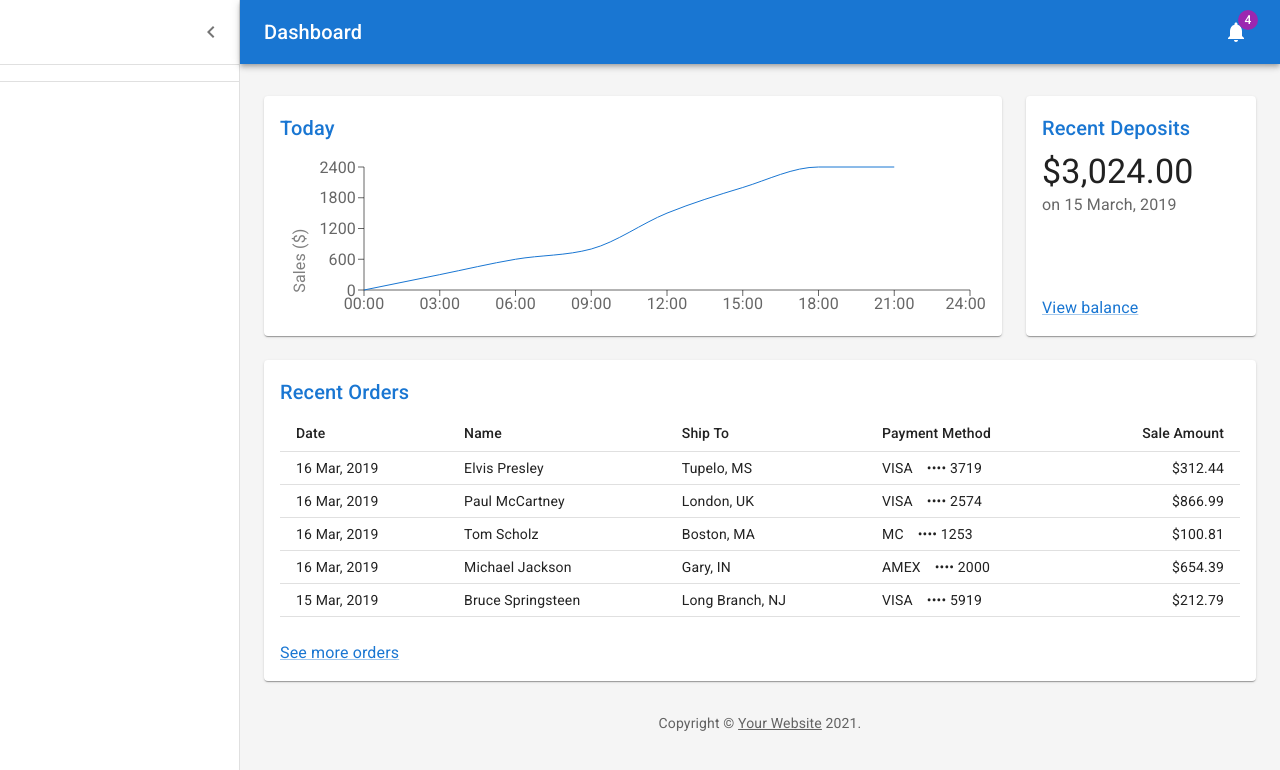
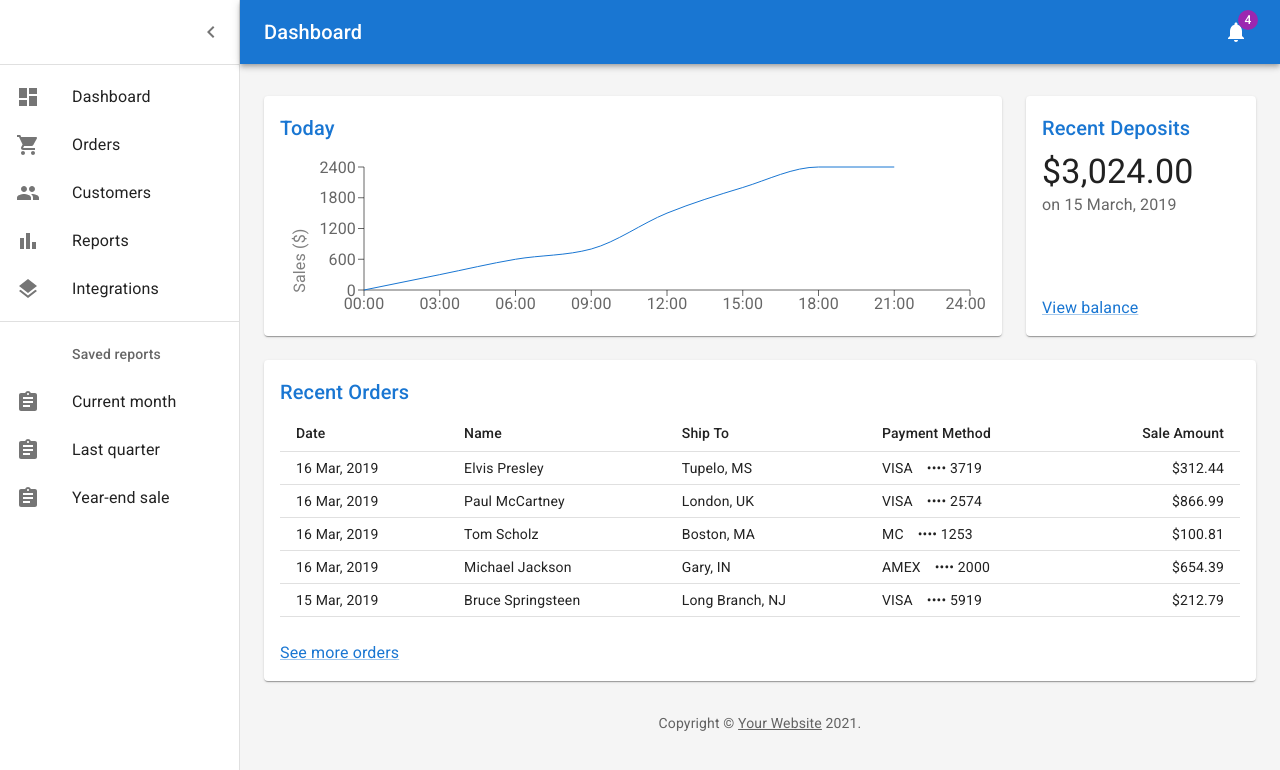
Before and after one commit to numa-C/IFT-Calendar-FE, a Next.js app in the folder src/: page / in a window 1280 px wide. Shown: the top 770 px of the page. Built offline with nearby package versions, Linux system fonts and the light colour scheme.

Commit message:
Set mui Dashbord template.

```diff
--- a/src/package.json
+++ b/src/package.json
@@ -3,7 +3,7 @@
   "version": "0.1.0",
   "private": true,
   "scripts": {
-    "dev": "next dev",
+    "dev": "export NODE_OPTIONS=--openssl-legacy-provider; next dev",
     "build": "export NODE_OPTIONS=--openssl-legacy-provider; next  build",
     "prod": "next start",
     "lint": "next lint"
--- a/src/src/pages/index.tsx
+++ b/src/src/pages/index.tsx
@@ -22,6 +22,18 @@ import secondaryListItems from './listItemsSecond';
 import Chart from './Chart';
 import Deposits from './Deposits';
 import Orders from './Orders';
+
+import ListItem from '@mui/material/ListItem';
+import ListItemIcon from '@mui/material/ListItemIcon';
+import ListItemText from '@mui/material/ListItemText';
+import ListSubheader from '@mui/material/ListSubheader';
+import DashboardIcon from '@mui/icons-material/Dashboard';
+import ShoppingCartIcon from '@mui/icons-material/ShoppingCart';
+import PeopleIcon from '@mui/icons-material/People';
+import BarChartIcon from '@mui/icons-material/BarChart';
+import LayersIcon from '@mui/icons-material/Layers';
+import AssignmentIcon from '@mui/icons-material/Assignment';
+
 
 function Copyright(props: any) {
   return (
@@ -146,9 +158,66 @@ function DashboardContent() {
             </IconButton>
           </Toolbar>
           <Divider />
-          <List>{mainListItems}</List>
+          {/* <List>{mainListItems}</List> */}
+          <List>
+            <div>
+              <ListItem button>
+                <ListItemIcon>
+                  <DashboardIcon />
+                </ListItemIcon>
+                <ListItemText primary="Dashboard" />
+              </ListItem>
+              <ListItem button>
+                <ListItemIcon>
+                  <ShoppingCartIcon />
+                </ListItemIcon>
+                <ListItemText primary="Orders" />
+              </ListItem>
+              <ListItem button>
+                <ListItemIcon>
+                  <PeopleIcon />
+                </ListItemIcon>
+                <ListItemText primary="Customers" />
+              </ListItem>
+              <ListItem button>
+                <ListItemIcon>
+                  <BarChartIcon />
+                </ListItemIcon>
+                <ListItemText primary="Reports" />
+              </ListItem>
+              <ListItem button>
+                <ListItemIcon>
+                  <LayersIcon />
+                </ListItemIcon>
+                <ListItemText primary="Integrations" />
+              </ListItem>
+            </div>
+          </List>
           <Divider />
-          <List>{secondaryListItems}</List>
+          {/* <List>{secondaryListItems}</List> */}
+          <List>
+            <div>
+              <ListSubheader inset>Saved reports</ListSubheader>
+              <ListItem button>
+                <ListItemIcon>
+                  <AssignmentIcon />
+                </ListItemIcon>
+                <ListItemText primary="Current month" />
+              </ListItem>
+              <ListItem button>
+                <ListItemIcon>
+                  <AssignmentIcon />
+                </ListItemIcon>
+                <ListItemText primary="Last quarter" />
+              </ListItem>
+              <ListItem button>
+                <ListItemIcon>
+                  <AssignmentIcon />
+                </ListItemIcon>
+                <ListItemText primary="Year-end sale" />
+              </ListItem>
+            </div>
+          </List>
         </Drawer>
         <Box
           component="main"
--- a/src/src/pages/listItemsMain.tsx
+++ /dev/null
@@ -1,50 +0,0 @@
-import * as React from 'react';
-import ListItem from '@mui/material/ListItem';
-import ListItemIcon from '@mui/material/ListItemIcon';
-import ListItemText from '@mui/material/ListItemText';
-import ListSubheader from '@mui/material/ListSubheader';
-import DashboardIcon from '@mui/icons-material/Dashboard';
-import ShoppingCartIcon from '@mui/icons-material/ShoppingCart';
-import PeopleIcon from '@mui/icons-material/People';
-import BarChartIcon from '@mui/icons-material/BarChart';
-import LayersIcon from '@mui/icons-material/Layers';
-import AssignmentIcon from '@mui/icons-material/Assignment';
-
-const mainListItems = () => {
-  return(
-    <div>
-      <ListItem button>
-        <ListItemIcon>
-          <DashboardIcon />
-        </ListItemIcon>
-        <ListItemText primary="Dashboard" />
-      </ListItem>
-      <ListItem button>
-        <ListItemIcon>
-          <ShoppingCartIcon />
-        </ListItemIcon>
-        <ListItemText primary="Orders" />
-      </ListItem>
-      <ListItem button>
-        <ListItemIcon>
-          <PeopleIcon />
-        </ListItemIcon>
-        <ListItemText primary="Customers" />
-      </ListItem>
-      <ListItem button>
-        <ListItemIcon>
-          <BarChartIcon />
-        </ListItemIcon>
-        <ListItemText primary="Reports" />
-      </ListItem>
-      <ListItem button>
-        <ListItemIcon>
-          <LayersIcon />
-        </ListItemIcon>
-        <ListItemText primary="Integrations" />
-      </ListItem>
-    </div>
-  )
-};
-
-export default mainListItems;
--- a/src/src/pages/listItemsSecond.tsx
+++ /dev/null
@@ -1,39 +0,0 @@
-import * as React from 'react';
-import ListItem from '@mui/material/ListItem';
-import ListItemIcon from '@mui/material/ListItemIcon';
-import ListItemText from '@mui/material/ListItemText';
-import ListSubheader from '@mui/material/ListSubheader';
-import DashboardIcon from '@mui/icons-material/Dashboard';
-import ShoppingCartIcon from '@mui/icons-material/ShoppingCart';
-import PeopleIcon from '@mui/icons-material/People';
-import BarChartIcon from '@mui/icons-material/BarChart';
-import LayersIcon from '@mui/icons-material/Layers';
-import AssignmentIcon from '@mui/icons-material/Assignment';
-
-const secondaryListItems = () => {
-  return (
-    <div>
-      <ListSubheader inset>Saved reports</ListSubheader>
-      <ListItem button>
-        <ListItemIcon>
-          <AssignmentIcon />
-        </ListItemIcon>
-        <ListItemText primary="Current month" />
-      </ListItem>
-      <ListItem button>
-        <ListItemIcon>
-          <AssignmentIcon />
-        </ListItemIcon>
-        <ListItemText primary="Last quarter" />
-      </ListItem>
-      <ListItem button>
-        <ListItemIcon>
-          <AssignmentIcon />
-        </ListItemIcon>
-        <ListItemText primary="Year-end sale" />
-      </ListItem>
-    </div>
-  )
-};
-
-export default secondaryListItems;
```
